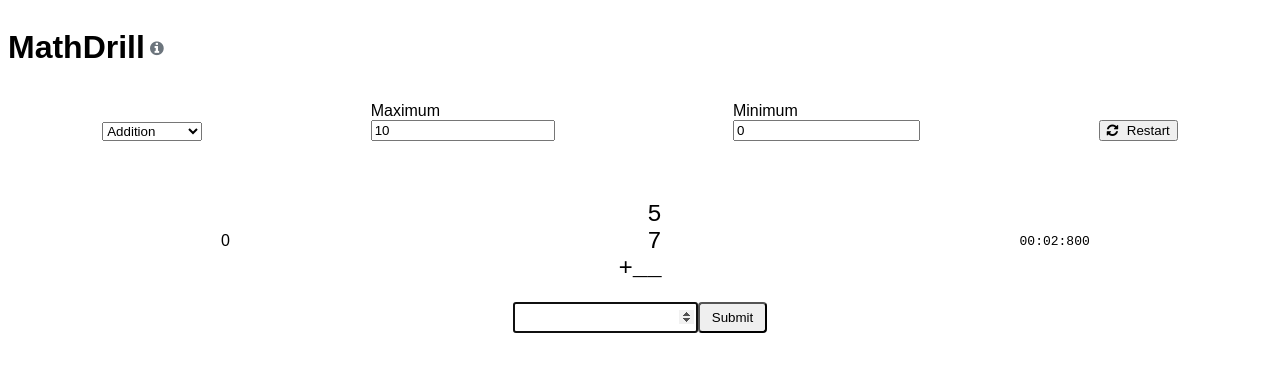
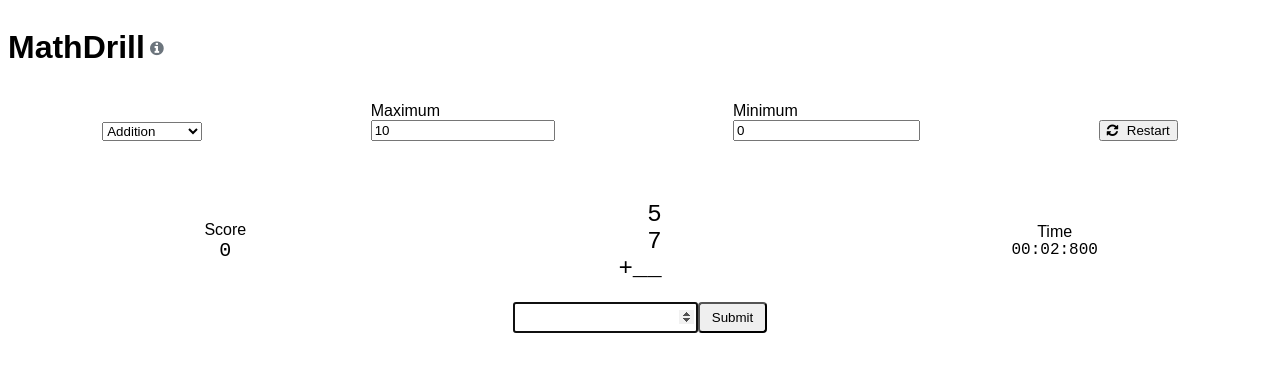
Before and after one commit to jeffbdye/MathDrill, a website: page public/index.html in a window 1280 px wide. Both pictures are taken after a click on the button "Start". Drawn offline with Linux system fonts and the light colour scheme.

Commit message:
labels, styling

```diff
--- a/public/index.html
+++ b/public/index.html
@@ -57,9 +57,15 @@
 
   <div id="quiz" style="display: none;">
     <div id="problem-set" class="container">
-      <div id="score">0</div>
+      <div class="vertical">
+        Score
+        <div id="score">0</div>
+      </div>
       <pre id="problem"></pre>
-      <div id="timer">00:00:00</div>
+      <div class="vertical">
+        Time
+        <div id="timer">00:00:00</div>
+      </div>
     </div>
     <div id="response-area" class="container">
       <input type="number" id="response-input" onkeypress="handleResponse(this, event)" />
--- a/public/style.css
+++ b/public/style.css
@@ -6,6 +6,11 @@ html {
   display: flex;
   padding: 10px;
   justify-content: center;
+}
+
+.vertical {
+  display: flex;
+  flex-direction: column;
 }
 
 #header {
@@ -57,12 +62,20 @@ html {
   margin: 0 auto;
 }
 
+#score, #problem, #timer {
+  font-family: monospace;
+}
+
+#score {
+  font-size: 20px;
+}
+
 #problem {
   font-size: 24px;
 }
 
-#problem, #timer {
-  font-family: monospace;
+#timer {
+  font-size: 16px;
 }
 
 #submit, #start {
```
